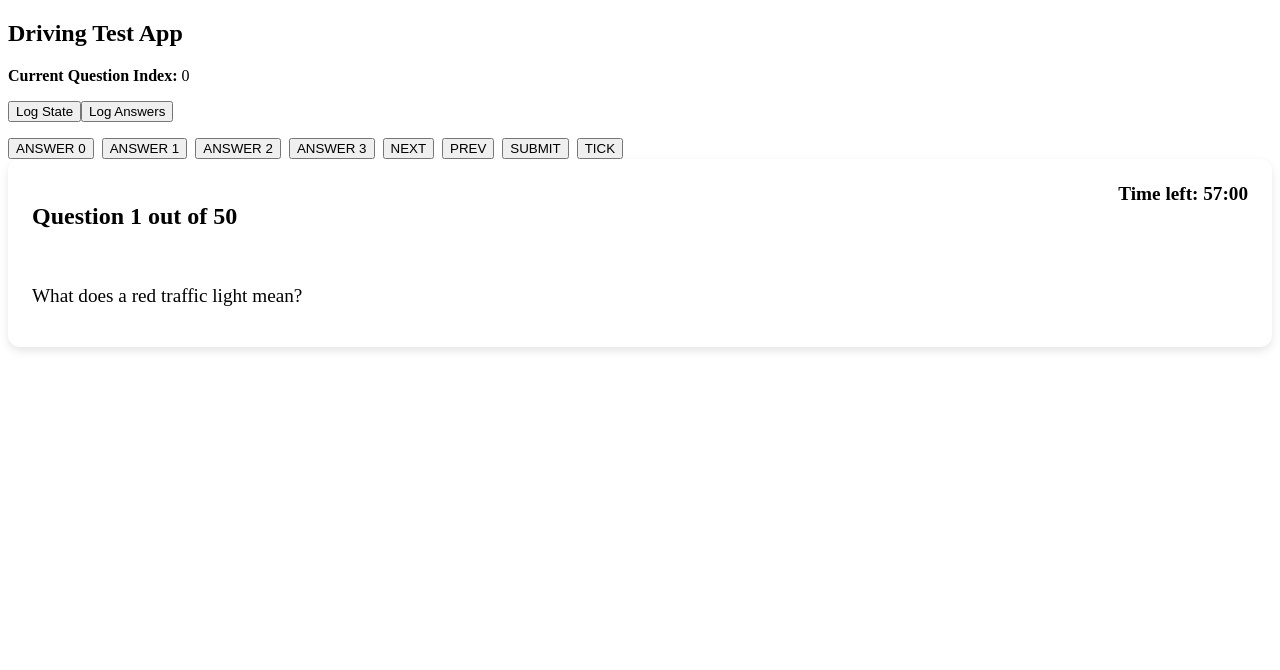
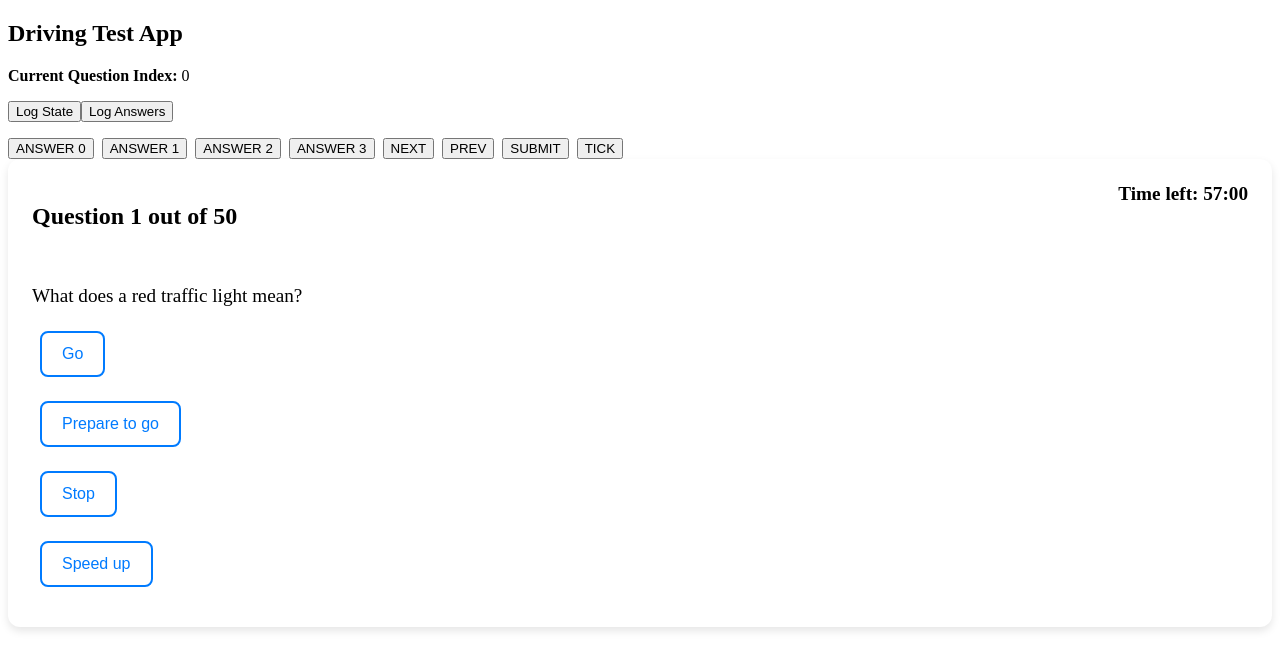
Before and after one commit to genuinelycool/uk_driving_test, a React (Vite) app: page / in a window 1280 px wide. Shown: the top 670 px of the page. Built offline with nearby package versions, Linux system fonts and the light colour scheme.

Commit message:
7 - QuestionView AnswerOptions

```diff
--- a/src/App.jsx
+++ b/src/App.jsx
@@ -23,6 +23,12 @@
   // Get the current question object based on index
   const q = questions[state.currentQuestion];
 
+  // Handle user selecting an answer
+  const handleAnswer = (index) => {
+    // Dispatch an ANSWER action with selected index
+    dispatch({ type: "ANSWER", payload: index });
+  };
+
   // Create the question view while quiz is ongoing
   const question_view = (
     <QuestionView
@@ -31,7 +37,7 @@
       totalQuestions = { questions.length }
       selectedAnswer = { state.answers[state.currentQuestion] }
       timeLeft = { state.timeLeft }
-      onAnswer = { ()=> {} }
+      onAnswer = { handleAnswer }
       dispatch = { dispatch }
     />
   );
--- a/src/components/AnswerOptions.jsx
+++ b/src/components/AnswerOptions.jsx
@@ -1,5 +1,23 @@
-const AnswerOptions = () => {
-  return <></>;
+import { Button } from "./ui/Button";
+
+const AnswerOptions = ({ options, selectedIndex, onSelect }) => {
+  return (
+    <div>
+      {options.map((option, index) => (
+        <div
+          key={index}
+          style={{ marginBottom: "0.5rem" }}
+        >
+          <Button
+            selected={selectedIndex === index}
+            onClick={() => onSelect(index)}
+          >
+            {option}
+          </Button>
+        </div>
+      ))}
+    </div>
+  );
 };
 
 export default AnswerOptions;
--- a/src/components/QuestionView.jsx
+++ b/src/components/QuestionView.jsx
@@ -27,6 +27,12 @@
           <QuestionText
             text={q.question}
           />
+
+          <AnswerOptions
+            options={q.options}
+            selectedIndex={selectedAnswer}
+            onSelect={onAnswer}
+          />
         </div>
       </div>
     </Card>
--- a/src/components/ui/Button.css
+++ b/src/components/ui/Button.css
@@ -0,0 +1,27 @@
+.button {
+    padding: 12px 20px;
+    font-size: 16px;
+    border: none;
+    border-radius: 8px;
+    cursor: pointer;
+    transition: background-color 0.3s;
+    margin: 0.5rem;
+    white-space: "pre-wrap";
+}
+
+/* If the button is not selected => Blue Theme (Outline)*/
+.button.outline {
+    background-color: #ffffff;
+    border: 2px solid #007bff;
+    color: #007bff;
+}
+
+.button.outline:hover {
+    background-color: #e6f0ff;
+}
+
+/* If the button is not selected => Blue Theme (Selected)*/
+.button.selected {
+    background-color: #007bff;
+    color: #ffffff;
+}
--- a/src/components/ui/Button.jsx
+++ b/src/components/ui/Button.jsx
@@ -1,8 +1,15 @@
 import "./Button.css";
 
-export const Button = ({ children }) => {
+export const Button = ({ children, selected, onClick }) => {
+
+  // Combine base class with variant and selected/outline classes
+  const className = `button ${selected ? "selected" : "outline"}`;
+
   return (
-    <button>
+    <button
+      className={className}
+      onClick={onClick}
+    >
       {children}
     </button>
   );
```
